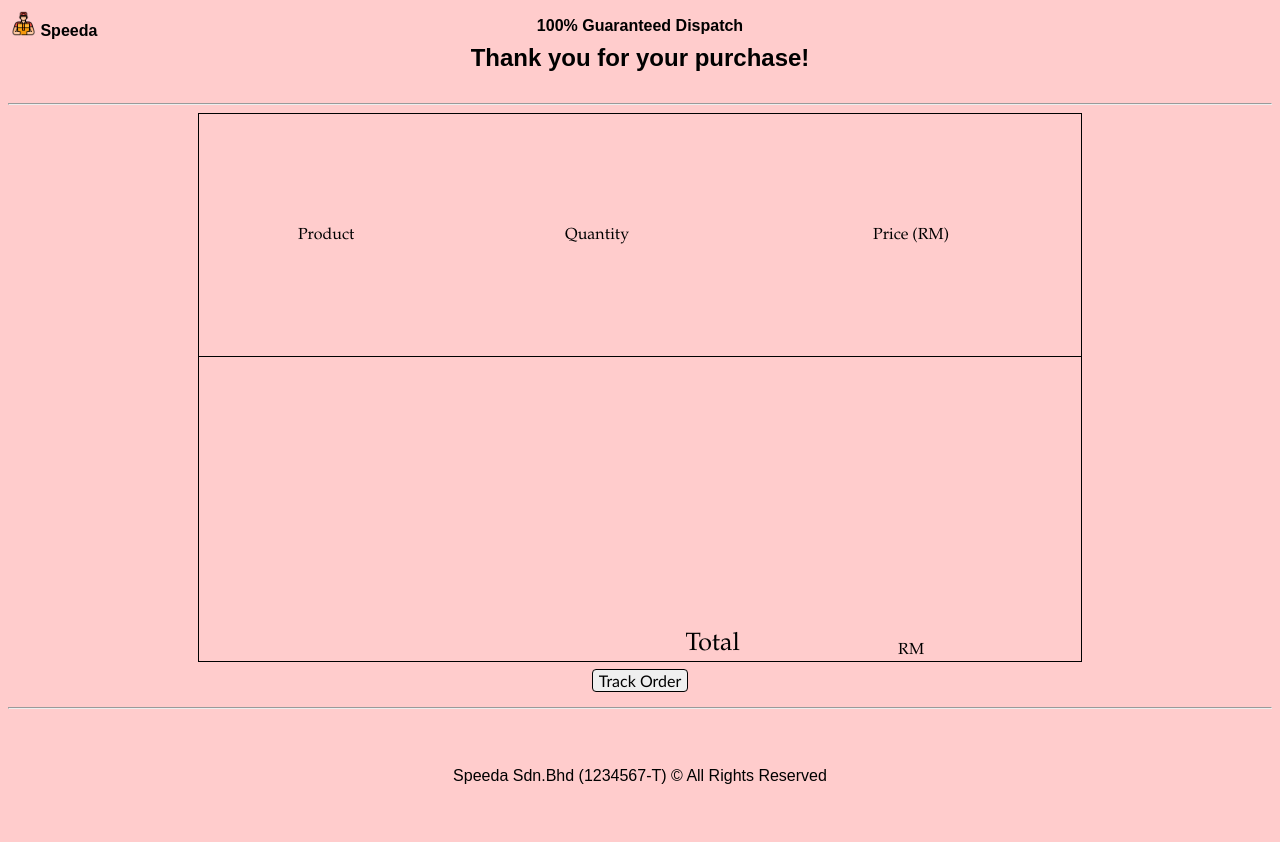
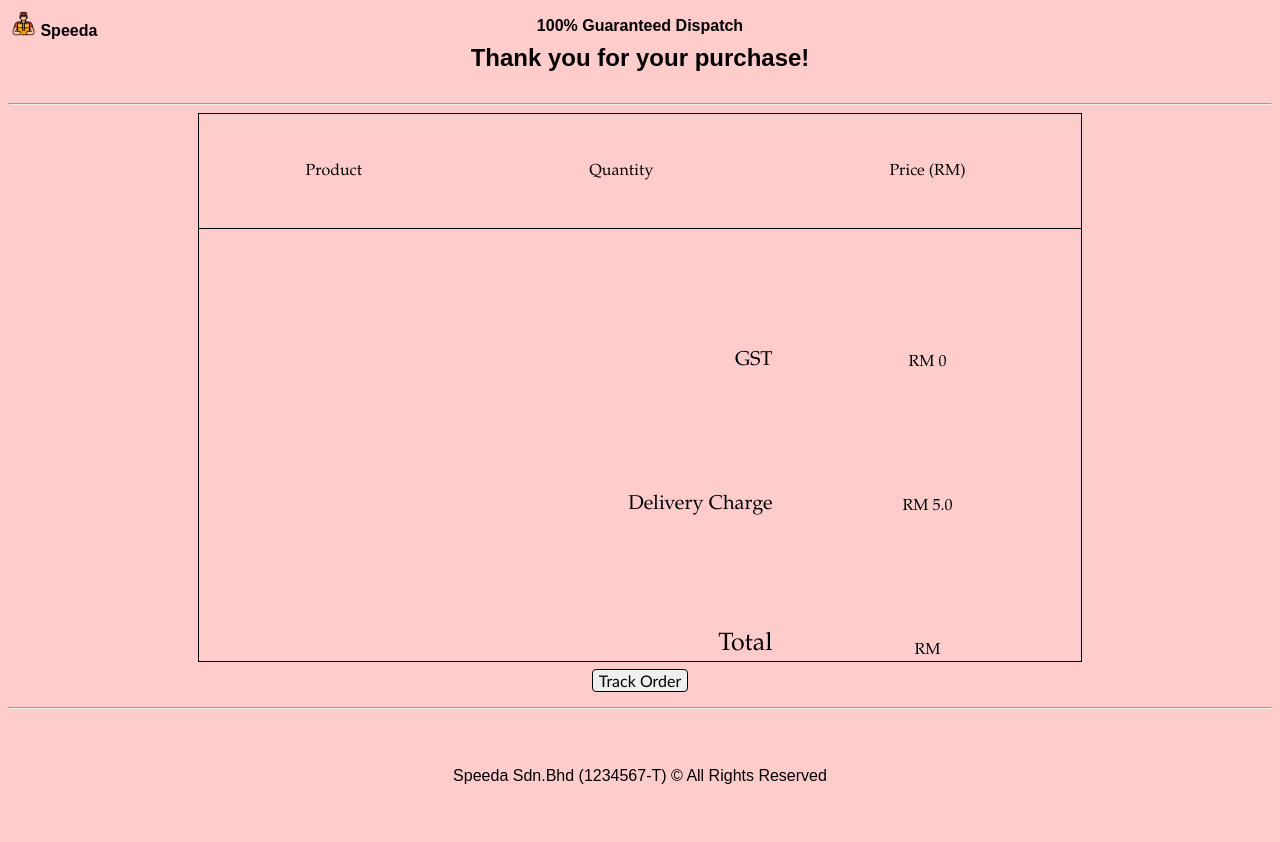
Before and after one commit to mnrhsh/sem_project, a PHP site: page /project/ApplicationLayer/ManagePayment/PaymentReceipt.php in a window 1280 px wide. Run offline with PHP 8.4, Linux system fonts and the light colour scheme; the visitor is signed in with stand-in values (Sample User, id 1); data that the repository does not hold is empty.

Commit message:
Update PaymentReceipt.php

```diff
--- a/ApplicationLayer/ManagePayment/PaymentReceipt.php
+++ b/ApplicationLayer/ManagePayment/PaymentReceipt.php
@@ -77,6 +77,7 @@ if(isset($_POST["track"])){
         }
 
         $total = $row["total_price"];
+        $product = $row["product_price"];
     ?>
       <tr style="border-top: 1px solid black">
         <td width="20%"><img src="<?php echo $image_src?>" style="width: 100px;height: 100px;vertical-align: middle;"></td>
@@ -86,6 +87,14 @@ if(isset($_POST["track"])){
       </tr>
     <?php } ?>
       <tr valign="bottom" style="border-top: 1px solid black;height: 10%">
+        <td colspan="3" align="right" style="font-size: 20px">GST</td>
+        <td align="center">RM <?php echo (0.06*$product)?></td>
+      </tr>
+      <tr valign="bottom" style="border-top: 0px solid black;height: 10%">
+        <td colspan="3" align="right" style="font-size: 20px">Delivery Charge</td>
+        <td align="center">RM 5.0</td>
+      </tr>
+      <tr valign="bottom" style="border-top: 0px solid black;height: 10%">
         <td colspan="3" align="right" style="font-size: 25px">Total</td>
         <td align="center">RM <?php echo $total?></td>
       </tr>
```
